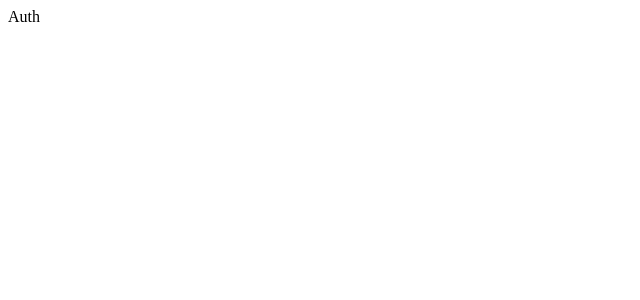
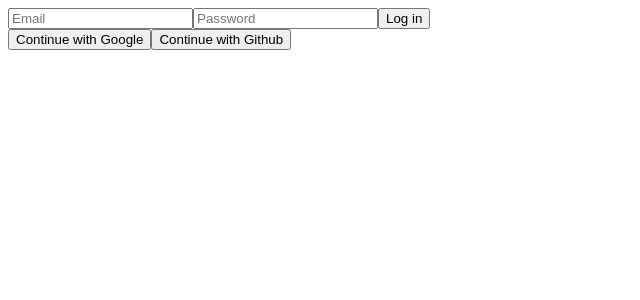
Before and after one commit to minj0i/nwitter, a React (Create React App) app: page / in a window 1280 px wide. Shown: the top 300 px of the page, without its empty margins (0-640 px from the left). Built offline with nearby package versions, Linux system fonts and the light colour scheme; no server answers.

Commit message:
#1.2 Router Setup, #2.0 Using Firebase Auth, #2.1 Login Form part One

```diff
--- /dev/null
+++ b/jsconfig.json
@@ -0,0 +1,6 @@
+{
+  "compilerOptions": {
+    "baseUrl": "src"
+  },
+  "include": ["src"]
+}
--- a/src/components/App.js
+++ b/src/components/App.js
@@ -1,8 +1,10 @@
-import React from 'react';
-import AppRouter from './Router';
+import React, { useState } from 'react';
+import AppRouter from "components/Router";
+import { authService } from "fbase";
 
 function App() {
-  return <AppRouter />;
+  const [isLoggedIn, setIsLoggedIn] = useState(authService.currentUser);
+  return <AppRouter isLoggedIn={isLoggedIn}/>;
 }
 
 export default App;
--- a/src/components/Router.js
+++ b/src/components/Router.js
@@ -1,10 +1,9 @@
-import React, { useState } from "react";
+import React from "react";
 import { HashRouter as Router, Route, Switch } from "react-router-dom";
 import Auth from '../routes/Auth';
 import Home from "../routes/Home";
 
-const AppRouter = () => {
-	const [isLoggedIn, setIsLoggedIn] = useState(false);
+const AppRouter = ({isLoggedIn}) => {
 	return (
 		<Router>
 			<Switch>
--- /dev/null
+++ b/src/fbase.js
@@ -0,0 +1,15 @@
+import firebase from "firebase/app";
+import "firebase/auth";
+
+const firebaseConfig = {
+  apiKey: process.env.REACT_APP_API_KEY,
+  authDomain: process.env.REACT_APP_AUTH_DOMAIN,
+  projectId: process.env.REACT_APP_PROJECT_ID,
+  storageBucket: process.env.REACT_APP_STORAGE_BUCKET,
+  messagingSenderId: process.env.REACT_APP_MESSAGIN_ID,
+  appId: process.env.REACT_APP_APP_ID
+};
+
+firebase.initializeApp(firebaseConfig);
+
+export const authService = firebase.auth();
--- a/src/routes/Auth.js
+++ b/src/routes/Auth.js
@@ -1,4 +1,45 @@
-import React from "react";
+import React, { useState } from "react";
 
-const Auth = () => <span>Auth</span>;
+const Auth = () => {
+	const [email, setEmail] = useState("");
+	const [password, setPassword] = useState("");
+	const onChange = (event) => {
+    const {target: {name, value}} = event;
+    if(name === "email") {
+      setEmail(value);
+    } else if (name === "password") {
+      setPassword(value);
+    }
+	};
+  const onSubmit = (event) => {
+    event.preventDefault();
+  }
+	return (
+		<div>
+			<form onSubmit={onSubmit}>
+				<input
+					name="email"
+					type="text"
+					placeholder="Email"
+					required
+					value={email}
+          onChange={onChange}
+				/>
+				<input
+          name="password"
+					type="password"
+					placeholder="Password"
+					required
+					value={password}
+          onChange={onChange}
+				/>
+				<input type="submit" value="Log in" />
+			</form>
+			<div>
+				<button>Continue with Google</button>
+				<button>Continue with Github</button>
+			</div>
+		</div>
+	);
+};
 export default Auth;
```
Also changed, not shown: src/firebase.js (deleted, +0 -12 lines).
